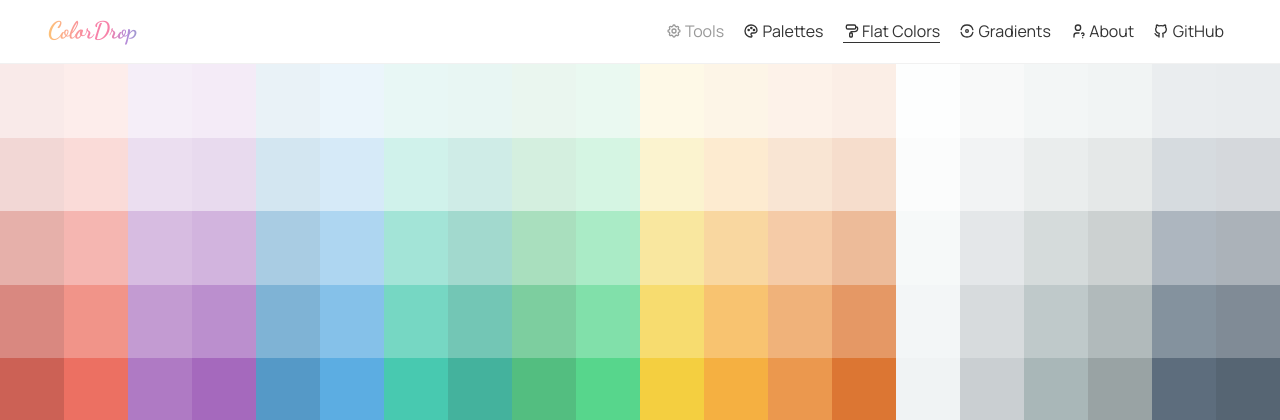
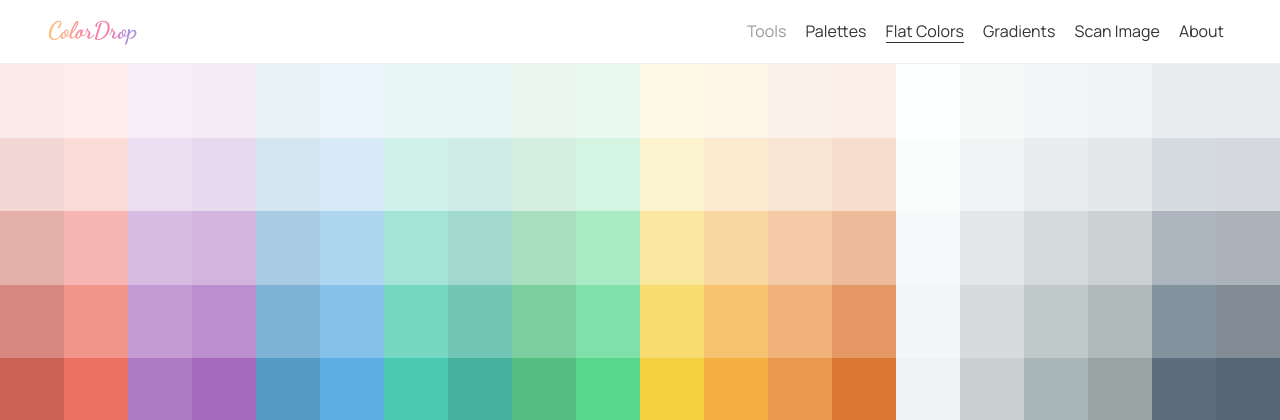
Before and after one commit to triss90/colordrop, a PHP site: page /flat/index.php in a window 1280 px wide. Shown: the top 420 px of the page. Run offline with PHP 8.4, Linux system fonts and the light colour scheme; some libraries are stand-ins or nearby versions.

Commit message:
Remove icons

```diff
--- a/_inc/navigation.php
+++ b/_inc/navigation.php
@@ -10,57 +10,63 @@
 	</button>
 	<nav id="navigation">
 		<a class="tools" href="/tools">
-			<svg xmlns="http://www.w3.org/2000/svg" class="icon icon-tabler icon-tabler-settings" width="1rem" height="1rem" viewBox="0 0 24 24" stroke-width="2" stroke="currentColor" fill="none" stroke-linecap="round" stroke-linejoin="round">
+			<!-- <svg xmlns="http://www.w3.org/2000/svg" class="icon icon-tabler icon-tabler-settings" width="1rem" height="1rem" viewBox="0 0 24 24" stroke-width="2" stroke="currentColor" fill="none" stroke-linecap="round" stroke-linejoin="round">
 			   <path stroke="none" d="M0 0h24v24H0z" fill="none"></path>
 			   <path d="M10.325 4.317c.426 -1.756 2.924 -1.756 3.35 0a1.724 1.724 0 0 0 2.573 1.066c1.543 -.94 3.31 .826 2.37 2.37a1.724 1.724 0 0 0 1.065 2.572c1.756 .426 1.756 2.924 0 3.35a1.724 1.724 0 0 0 -1.066 2.573c.94 1.543 -.826 3.31 -2.37 2.37a1.724 1.724 0 0 0 -2.572 1.065c-.426 1.756 -2.924 1.756 -3.35 0a1.724 1.724 0 0 0 -2.573 -1.066c-1.543 .94 -3.31 -.826 -2.37 -2.37a1.724 1.724 0 0 0 -1.065 -2.572c-1.756 -.426 -1.756 -2.924 0 -3.35a1.724 1.724 0 0 0 1.066 -2.573c-.94 -1.543 .826 -3.31 2.37 -2.37c1 .608 2.296 .07 2.572 -1.065z"></path>
 			   <path d="M12 12m-3 0a3 3 0 1 0 6 0a3 3 0 1 0 -6 0"></path>
-			</svg>
+			</svg> -->
 			Tools
 		</a>
 		<a class="palettes" href="/">
-			<svg xmlns="http://www.w3.org/2000/svg" class="icon icon-tabler icon-tabler-palette" width="1rem" height="1rem" viewBox="0 0 24 24" stroke-width="2" stroke="currentColor" fill="none" stroke-linecap="round" stroke-linejoin="round">
+			<!-- <svg xmlns="http://www.w3.org/2000/svg" class="icon icon-tabler icon-tabler-palette" width="1rem" height="1rem" viewBox="0 0 24 24" stroke-width="2" stroke="currentColor" fill="none" stroke-linecap="round" stroke-linejoin="round">
 			   <path stroke="none" d="M0 0h24v24H0z" fill="none"></path>
 			   <path d="M12 21a9 9 0 0 1 0 -18c4.97 0 9 3.582 9 8c0 1.06 -.474 2.078 -1.318 2.828c-.844 .75 -1.989 1.172 -3.182 1.172h-2.5a2 2 0 0 0 -1 3.75a1.3 1.3 0 0 1 -1 2.25"></path>
 			   <path d="M8.5 10.5m-1 0a1 1 0 1 0 2 0a1 1 0 1 0 -2 0"></path>
 			   <path d="M12.5 7.5m-1 0a1 1 0 1 0 2 0a1 1 0 1 0 -2 0"></path>
 			   <path d="M16.5 10.5m-1 0a1 1 0 1 0 2 0a1 1 0 1 0 -2 0"></path>
-			</svg>
+			</svg> -->
 			Palettes
 		</a>
 		<a class="flat" href="/flat">
-			<svg xmlns="http://www.w3.org/2000/svg" class="icon icon-tabler icon-tabler-paint" width="1rem" height="1rem" viewBox="0 0 24 24" stroke-width="2" stroke="currentColor" fill="none" stroke-linecap="round" stroke-linejoin="round">
+			<!-- <svg xmlns="http://www.w3.org/2000/svg" class="icon icon-tabler icon-tabler-paint" width="1rem" height="1rem" viewBox="0 0 24 24" stroke-width="2" stroke="currentColor" fill="none" stroke-linecap="round" stroke-linejoin="round">
 			   <path stroke="none" d="M0 0h24v24H0z" fill="none"></path>
 			   <path d="M5 3m0 2a2 2 0 0 1 2 -2h10a2 2 0 0 1 2 2v2a2 2 0 0 1 -2 2h-10a2 2 0 0 1 -2 -2z"></path>
 			   <path d="M19 6h1a2 2 0 0 1 2 2a5 5 0 0 1 -5 5l-5 0v2"></path>
 			   <path d="M10 15m0 1a1 1 0 0 1 1 -1h2a1 1 0 0 1 1 1v4a1 1 0 0 1 -1 1h-2a1 1 0 0 1 -1 -1z"></path>
-			</svg>
+			</svg> -->
 			Flat Colors
 		</a>
 		<a class="gradients" href="/gradients">
-			<svg xmlns="http://www.w3.org/2000/svg" class="icon icon-tabler icon-tabler-gradienter" width="1rem" height="1rem" viewBox="0 0 24 24" stroke-width="2" stroke="currentColor" fill="none" stroke-linecap="round" stroke-linejoin="round">
+			<!-- <svg xmlns="http://www.w3.org/2000/svg" class="icon icon-tabler icon-tabler-gradienter" width="1rem" height="1rem" viewBox="0 0 24 24" stroke-width="2" stroke="currentColor" fill="none" stroke-linecap="round" stroke-linejoin="round">
 			   <path stroke="none" d="M0 0h24v24H0z" fill="none"></path>
 			   <path d="M3.227 14c.917 4 4.497 7 8.773 7c4.277 0 7.858 -3 8.773 -7"></path>
 			   <path d="M20.78 10a9 9 0 0 0 -8.78 -7a8.985 8.985 0 0 0 -8.782 7"></path>
 			   <path d="M12 12m-2 0a2 2 0 1 0 4 0a2 2 0 1 0 -4 0"></path>
-			</svg>
+			</svg> -->
 			Gradients
 		</a>
+		<a class="scan" href="/scan">
+			<!-- <svg xmlns="http://www.w3.org/2000/svg" class="icon icon-tabler icon-tabler-scan-eye" width="1rem" height="1rem" viewBox="0 0 24 24" stroke-width="2" stroke="currentColor" fill="none" stroke-linecap="round" stroke-linejoin="round">
+				<path stroke="none" d="M0 0h24v24H0z" fill="none"></path>
+				<path d="M4 8v-2a2 2 0 0 1 2 -2h2"></path>
+				<path d="M4 16v2a2 2 0 0 0 2 2h2"></path>
+				<path d="M16 4h2a2 2 0 0 1 2 2v2"></path>
+				<path d="M16 20h2a2 2 0 0 0 2 -2v-2"></path>
+				<path d="M7 12c3.333 -4.667 6.667 -4.667 10 0"></path>
+				<path d="M7 12c3.333 4.667 6.667 4.667 10 0"></path>
+				<path d="M12 12h-.01"></path>
+			</svg> -->
+			Scan Image
+		</a>
 		<a class="about" href="/about">
-			<svg xmlns="http://www.w3.org/2000/svg" class="icon icon-tabler icon-tabler-user-question" width="1rem" height="1rem" viewBox="0 0 24 24" stroke-width="2" stroke="currentColor" fill="none" stroke-linecap="round" stroke-linejoin="round">
+			<!-- <svg xmlns="http://www.w3.org/2000/svg" class="icon icon-tabler icon-tabler-user-question" width="1rem" height="1rem" viewBox="0 0 24 24" stroke-width="2" stroke="currentColor" fill="none" stroke-linecap="round" stroke-linejoin="round">
 			   <path stroke="none" d="M0 0h24v24H0z" fill="none"></path>
 			   <path d="M6 21v-2a4 4 0 0 1 4 -4h3.5"></path>
 			   <path d="M19 22v.01"></path>
 			   <path d="M19 19a2.003 2.003 0 0 0 .914 -3.782a1.98 1.98 0 0 0 -2.414 .483"></path>
 			   <path d="M8 7a4 4 0 1 0 8 0a4 4 0 0 0 -8 0"></path>
-			</svg>
+			</svg> -->
 			About
-		</a>
-		<a href="https://github.com/triss90/colordrop" target="_blank">
-			<svg xmlns="http://www.w3.org/2000/svg" class="icon icon-tabler icon-tabler-brand-github" width="1rem" height="1rem" viewBox="0 0 24 24" stroke-width="2" stroke="currentColor" fill="none" stroke-linecap="round" stroke-linejoin="round">
-			   <path stroke="none" d="M0 0h24v24H0z" fill="none"></path>
-			   <path d="M9 19c-4.3 1.4 -4.3 -2.5 -6 -3m12 5v-3.5c0 -1 .1 -1.4 -.5 -2c2.8 -.3 5.5 -1.4 5.5 -6a4.6 4.6 0 0 0 -1.3 -3.2a4.2 4.2 0 0 0 -.1 -3.2s-1.1 -.3 -3.5 1.3a12.3 12.3 0 0 0 -6.2 0c-2.4 -1.6 -3.5 -1.3 -3.5 -1.3a4.2 4.2 0 0 0 -.1 3.2a4.6 4.6 0 0 0 -1.3 3.2c0 4.6 2.7 5.7 5.5 6c-.6 .6 -.6 1.2 -.5 2v3.5"></path>
-			</svg>
-			GitHub
 		</a>
 	</nav>
 </div>
```
